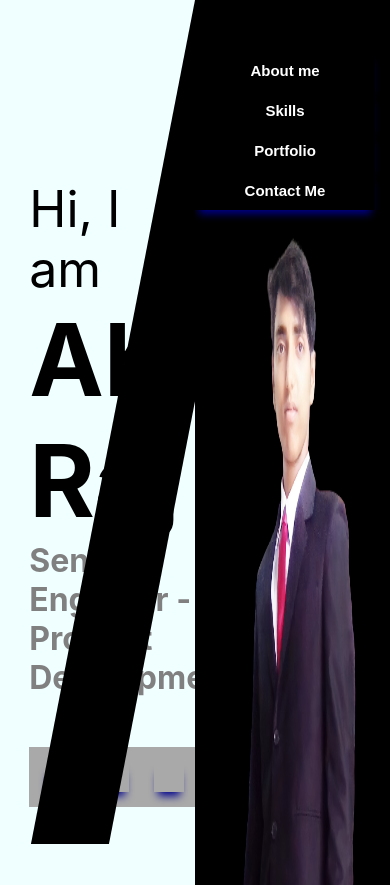
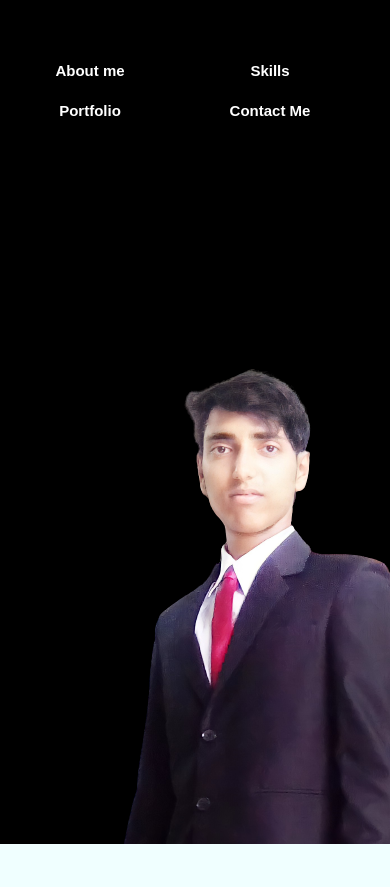
Before and after one commit to abhishekraj11303372/portfolioReact, a React (Create React App) app: page / in a window 390 px wide. Shown: the top 887 px of the page. Built offline with nearby package versions, Linux system fonts and the light colour scheme.

Commit message:
mobile end changes

```diff
--- a/package.json
+++ b/package.json
@@ -11,6 +11,7 @@
     "@testing-library/jest-dom": "^5.16.2",
     "@testing-library/react": "^12.1.2",
     "@testing-library/user-event": "^13.5.0",
+    "firebase": "^9.6.7",
     "react": "^17.0.2",
     "react-dom": "^17.0.2",
     "react-scripts": "5.0.0",
--- a/src/Home.css
+++ b/src/Home.css
@@ -115,3 +115,103 @@
     color: black;
     box-shadow: 0 8px 8px -4px lightblue;
 }
+
+@media screen and (max-width: 600px) {
+
+
+
+    .container {
+        flex-direction: column;
+        flex-wrap: wrap;
+        font-size: smaller;
+        width: 100vw;
+        margin: 0;
+    }
+
+    .right_container {
+        display: flex;
+        flex:1;
+        height:50vh;
+        gap: 5px;
+    }
+
+    .left_container {
+        order:2
+    }
+
+    .left_container .logo {
+        margin-top: 50px;
+        margin-left: 5%;
+        box-shadow: 0 8px 8px -4px lightblue;
+        width: 90px;
+    }
+
+    .left_container .intro {
+        align-items: center;
+        margin-top: auto;
+        margin-bottom: auto;
+        margin-left: 0%;
+        font-size: 25px;
+        color: black;
+    }
+
+    .left_container h1 , span{
+        align-items: center;
+        margin-top: auto;
+        margin-bottom: auto;
+        margin-left: 5%;
+        font-size: 25px;
+        color: black;
+    }
+
+    .left_container .intro .designation {
+        margin: 0;
+        color: gray;
+        font-weight: bold;
+        font-size: 1rem;
+        padding-bottom: 15%;
+        margin-left: 5%;
+    }
+
+    .left_container .intro .links a {
+        color: black;
+        box-shadow: 0 8px 8px -4px black;
+        padding: 15px;
+        margin-left: auto;
+        margin-right: auto;
+    }
+
+    .left_container .slant {
+        background-color: white;
+       height: 0;
+    }
+
+      .right_container .nav_a {
+      height:40px;
+      width: 180px;
+      background-color: black;
+      border: none;
+      font-weight: bold;
+      font-size: 15px;
+      color: white;
+      box-shadow: 0 8px 8px -4px black;
+  }
+
+  .right_container .nav_a:hover {
+    height:40px;
+    width: 180px;
+    border-radius: 25px;
+    font-size: 15px;
+    font-weight: bold;
+    border: none;
+    background-color: white;
+    color: black;
+    box-shadow: 0 8px 8px -4px lightblue;
+}
+
+    .right_container img {
+        height: auto;
+        width: auto;
+        margin-top: auto;
+    }
+  }
--- a/src/Home.js
+++ b/src/Home.js
@@ -14,7 +14,8 @@ export default function Home() {
 
         <div className="left_container">
            <div className='logo'><h1><FontAwesomeIcon icon="fa-brands fa-accusoft" /></h1></div>
-            <div className='intro'> Hi, I am
+            <div className='intro'>
+                <span>Hi, I am</span>
             <h1>Abhishek Raj</h1>
                 <div className='designation'>Senior Engineer - Product Development</div>
                 <div className='links'>
```
Also changed, not shown: src/firebase.js (added, +21 -0 lines), firebase.json (added), 2 other files (tests, documents, lock files or other folders).
